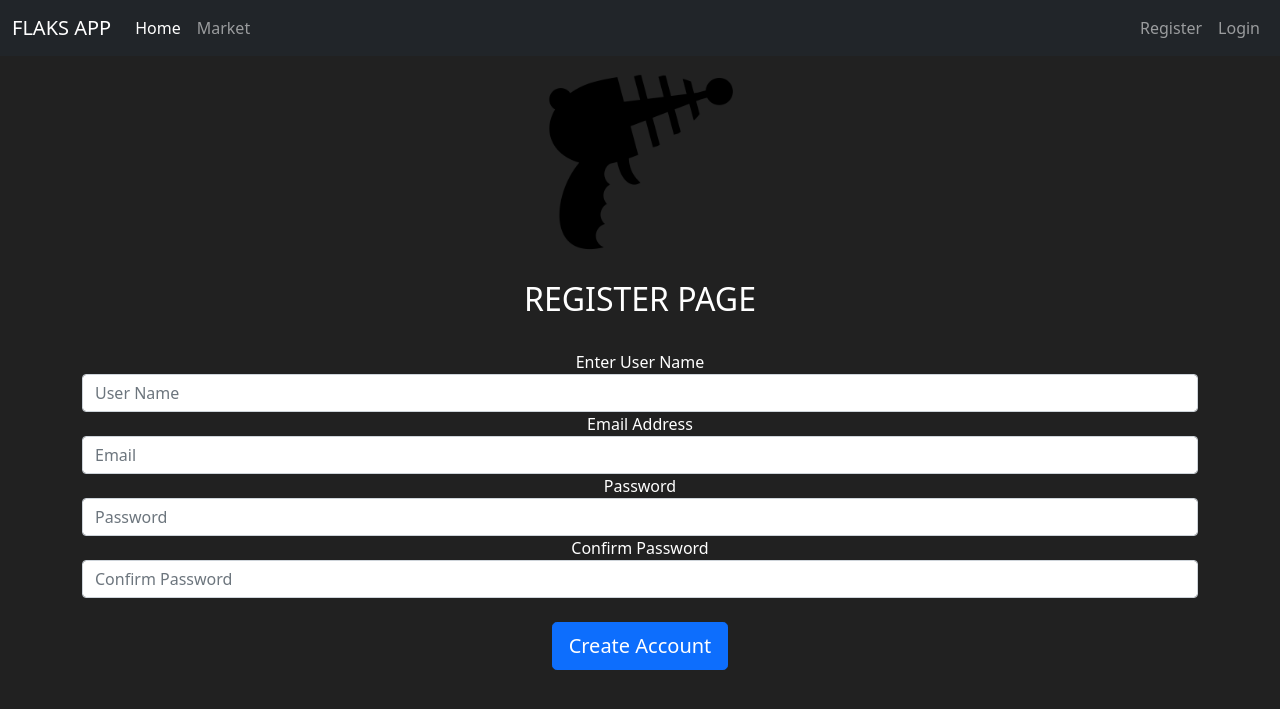
After one commit to Sofiane-Bekkari/Flask_Market, a Flask app: page /register in a window 1280 px wide. The commit adds this page. Shown: the top 709 px of the page. Run offline with Flask 2, Linux system fonts and the light colour scheme.

Commit message:
Form / Register using wtform / Added static dir

```diff
--- a/market/Templates/layout.html
+++ b/market/Templates/layout.html
@@ -30,7 +30,7 @@
             </div>
             <div class="navbar-nav">
 
-                <a class="nav-link" href="#">Register</a>
+                <a class="nav-link"  href="{{ url_for('register_page') }}">Register</a>
                 <a class="nav-link" href="#">Login</a>
               </div>
           </div>
--- /dev/null
+++ b/market/Templates/register.html
@@ -0,0 +1,41 @@
+<!--THE MAIN TEMPLATE-->
+{% extends 'layout.html' %}
+
+<!--TAB TITLE-->
+{% block title %}
+    Register Page
+{% endblock %}
+
+<!--BODY CONTENT-->
+{% block body %}
+    <body class="text-center">
+        <form method="POST" class="form-register" style="color:white">
+            <img class="mb-4" src="{{ url_for('static', filename='image/laser-gun.png') }}" width="200px" alt="icon-is-not-show">
+            <div class="container">
+                <h2>REGISTER PAGE</h2>
+                <br>
+
+                <!--USERNAME-->
+                {{ form.username.label() }}
+                {{ form.username(class="form-control", placeholder="User Name") }}
+
+                <!--EMAIL-->
+                {{ form.email.label() }}
+                {{ form.email(class="form-control", placeholder="Email") }}
+
+                <!--PASSWORD-->
+                {{ form.password.label() }}
+                {{ form.password(class="form-control", placeholder="Password") }}
+
+                <!--PASSWORD CONFIRM-->
+                {{ form.confirm_password.label() }}
+                {{ form.confirm_password(class="form-control", placeholder="Confirm Password") }}
+                <br>
+                <!--BUTTON-->
+                {{ form.submit(class="btn btn-lg btn-block btn-primary")}}
+            </form>
+
+        </div>
+    </body>
+
+{% endblock %}
--- a/market/__init__.py
+++ b/market/__init__.py
@@ -5,6 +5,7 @@ from flask_sqlalchemy import SQLAlchemy # DATABASE
 
 app = Flask(__name__) # MOST IMPORTENT APP
 app.config['SQLALCHEMY_DATABASE_URI'] = 'sqlite:///market.db' # CONFIGURATION uri FOR FILE market.db
+app.config['SECRET_KEY'] = 'df57a2f290b592ec7032b833' # SECRET KEY
 db = SQLAlchemy(app) # SETTING UP DATABASE
 
 from market import route
--- /dev/null
+++ b/market/form.py
@@ -0,0 +1,11 @@
+from cProfile import label
+from flask_wtf import FlaskForm # new package we are install
+from wtforms import StringField, PasswordField, SubmitField, Label
+
+# CREATE CLASS REGISTRE FORM
+class RegisterForm(FlaskForm): # NEED TO PASS AN ARGUMENT
+    username = StringField(label='Enter User Name')
+    email = StringField(label='Email Address')
+    password = PasswordField(label='Password')
+    confirm_password = PasswordField(label='Confirm Password')
+    submit = SubmitField(label='Create Account')
--- a/market/route.py
+++ b/market/route.py
@@ -1,19 +1,27 @@
 # ROUTES
-from market import app
-from market.model import Item
-from flask import render_template
+from market import app # FROM MARKET PACKAGE
+from market.model import Item # FROM SUB MARKET/MODEL
+from market.form import RegisterForm # FROM SUB MARKET/FORM
+from flask import render_template # NATIVE FLASK
 
-@app.route("/")
-@app.route("/home")
+@app.route("/") # FIRST HANDEL PAGE
+@app.route("/home") # HOME PAGE
 def home_page():
     return render_template('home.html')
 
-@app.route("/market")
+@app.route("/market") # MARKET
 def market_page():
     # SHOW ITEM TABLE FROM DATABASE
     items = Item.query.all() # ALL ITEMS
 
     return render_template('market.html', items=items)
+
+@app.route("/register") # REGISTER
+def register_page():
+    form = RegisterForm()
+
+    return render_template('register.html', form=form)
+
 
 
 
```
Also changed, not shown: README.md, market/static/image/laser-gun.png (added), market/static/image/test-char.png (added).
